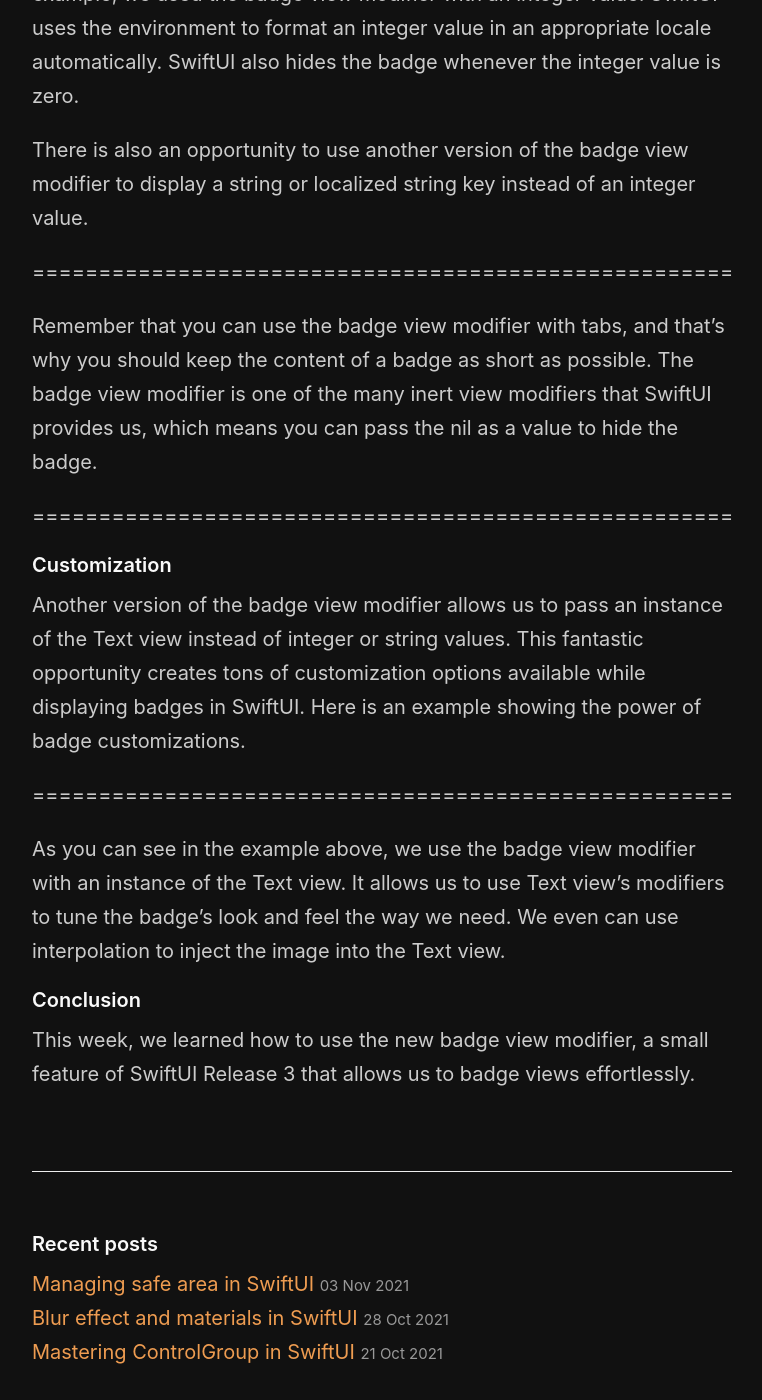
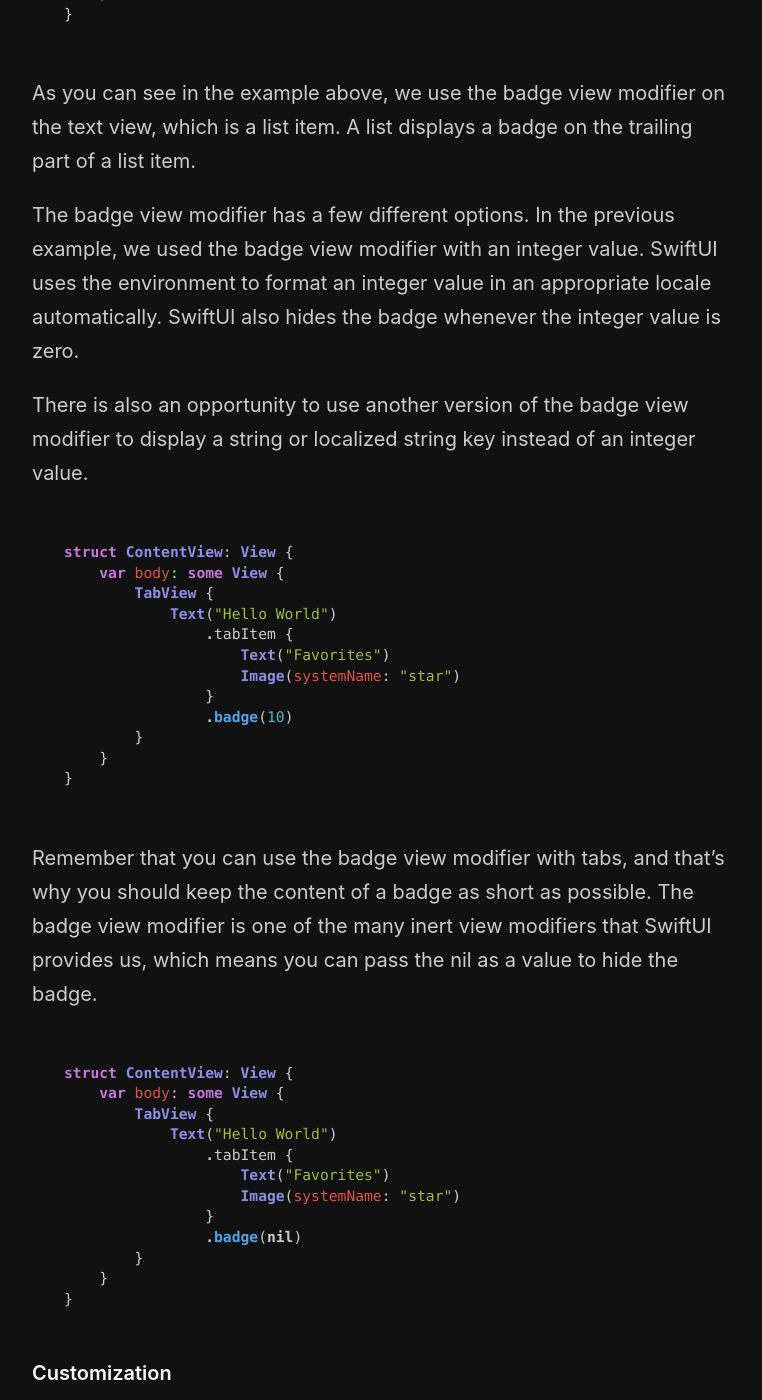
Before and after one commit to mecid/mecid.github.io, a Jekyll site: the page built from _posts/2021-11-10-displaying-badges-in-swiftui.md, in a window 1280 px wide and 1400 px high, scrolled down 890 px. Shown: the whole window, without its empty margins (258-1020 px from the left). Built offline with Jekyll 4.4.1, drawn with Linux system fonts in a browser that asks for light colours; some of the changed text lies outside the part shown.

Commit message:
Code examples added to badges post

````diff
--- a/_posts/2021-11-10-displaying-badges-in-swiftui.md
+++ b/_posts/2021-11-10-displaying-badges-in-swiftui.md
@@ -8,7 +8,19 @@ One of the many things included in SwiftUI Release 3 was the ability to display
 #### Basics
 The badge view modifier is available only for iOS and macOS. You can use the badge view modifier to generate and display a badge for your view. Keep in mind that only lists and tabs can display badges at the moment. Let's start with a simple example of the badge view modifier usage.
 
-=====================================================
+```swift
+struct ContentView: View {
+    var body: some View {
+        List {
+            Text("Group 1")
+                .badge(12)
+
+            Text("Group 2")
+                .badge(20)
+        }
+    }
+}
+```
 
 As you can see in the example above, we use the badge view modifier on the text view, which is a list item. A list displays a badge on the trailing part of a list item.
 
@@ -16,16 +28,55 @@ The badge view modifier has a few different options. In the previous example, we
 
 There is also an opportunity to use another version of the badge view modifier to display a string or localized string key instead of an integer value.
 
-=====================================================
+```swift
+struct ContentView: View {
+    var body: some View {
+        TabView {
+            Text("Hello World")
+                .tabItem {
+                    Text("Favorites")
+                    Image(systemName: "star")
+                }
+                .badge(10)
+        }
+    }
+}
+```
 
 Remember that you can use the badge view modifier with tabs, and that's why you should keep the content of a badge as short as possible. The badge view modifier is one of the many inert view modifiers that SwiftUI provides us, which means you can pass the nil as a value to hide the badge.
 
-=====================================================
+```swift
+struct ContentView: View {
+    var body: some View {
+        TabView {
+            Text("Hello World")
+                .tabItem {
+                    Text("Favorites")
+                    Image(systemName: "star")
+                }
+                .badge(nil)
+        }
+    }
+}
+```
 
 #### Customization
 Another version of the badge view modifier allows us to pass an instance of the Text view instead of integer or string values. This fantastic opportunity creates tons of customization options available while displaying badges in SwiftUI. Here is an example showing the power of badge customizations.
 
-=====================================================
+```swift
+struct ContentView: View {
+    var body: some View {
+        List {
+            Text("Group 3")
+                .badge(
+                    Text("31 \(Image(systemName: "star"))")
+                        .foregroundColor(.red)
+                        .font(.headline)
+                )
+        }
+    }
+}
+```
 
 As you can see in the example above, we use the badge view modifier with an instance of the Text view. It allows us to use Text view's modifiers to tune the badge's look and feel the way we need. We even can use interpolation to inject the image into the Text view.
 
````
